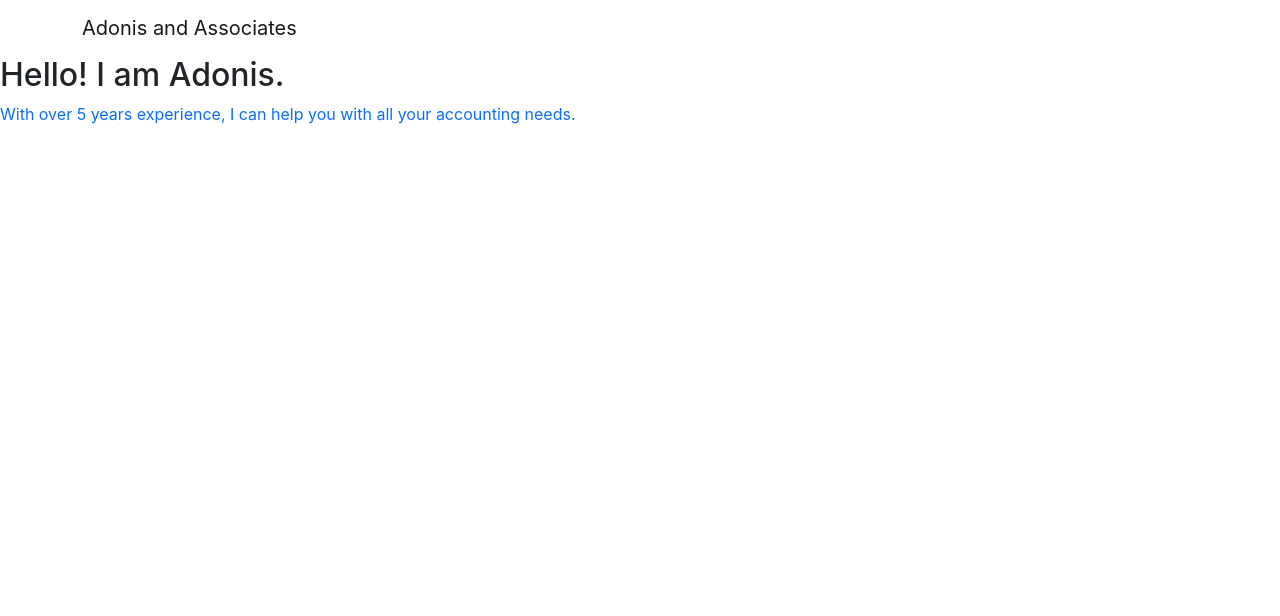
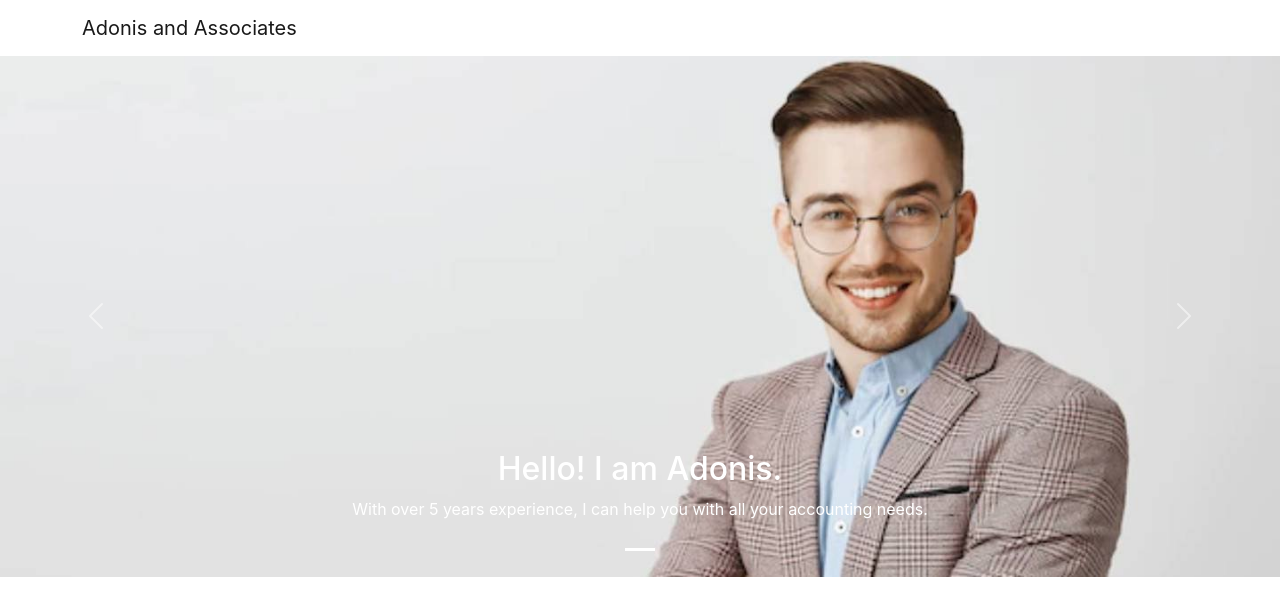
Before and after one commit to dhrubobari/independent-service-provider, a React (Create React App) app: page / in a window 1280 px wide. Shown: the top 616 px of the page. Built offline with nearby package versions, Linux system fonts and the light colour scheme.

Commit message:
banner added

```diff
--- a/src/components/Home/Banner/Banner.js
+++ b/src/components/Home/Banner/Banner.js
@@ -0,0 +1,29 @@
+import React, { useState } from 'react';
+import { Carousel } from 'react-bootstrap';
+import accountant from '../../../images/accountant.jpg';
+
+const Banner = () => {
+    const [index, setIndex] = useState(0);
+
+  const handleSelect = (selectedIndex, e) => {
+    setIndex(selectedIndex);
+  };
+
+    return (
+        <Carousel activeIndex={index} onSelect={handleSelect}>
+        <Carousel.Item>
+          <img
+            className="d-block w-100"
+            src={accountant}
+            alt="First slide"
+          />
+          <Carousel.Caption>
+            <h2>Hello! I am Adonis.</h2>
+            <p>With over 5 years experience, I can help you with all your accounting needs.</p>
+          </Carousel.Caption>
+        </Carousel.Item>
+      </Carousel>
+    );
+};
+
+export default Banner;
--- a/src/components/Home/Home.js
+++ b/src/components/Home/Home.js
@@ -1,10 +1,10 @@
 import React from 'react';
+import Banner from './Banner/Banner';
 
 const Home = () => {
     return (
         <div>
-            <h2>Hello! I am Adonis.</h2>
-            <p className='text-primary'>With over 5 years experience, I can help you with all your accounting needs.</p>
+            <Banner></Banner>
         </div>
     );
 };
```
Also changed, not shown: src/images/accountant.jpg.
